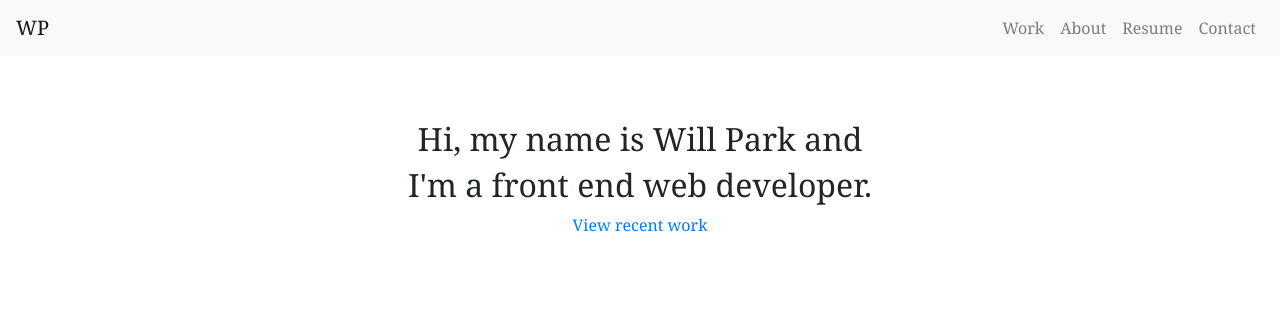
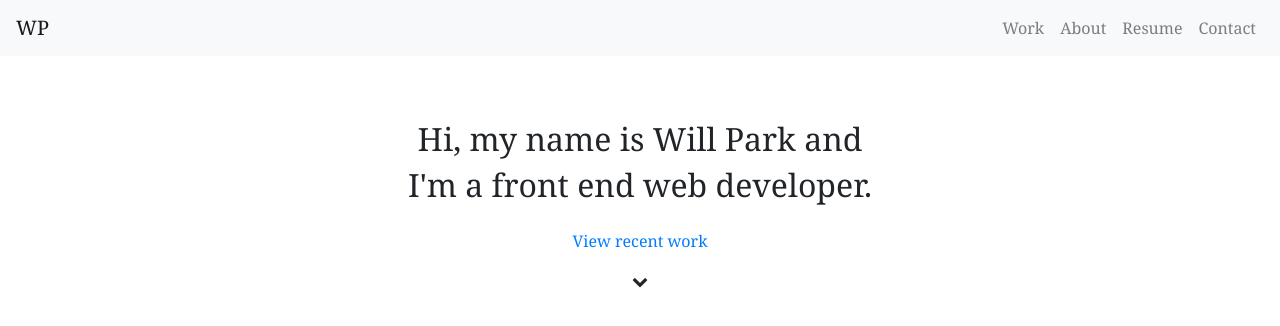
Before and after one commit to wjypark94/wpark-portfolio, a React (Create React App) app: page /about in a window 1280 px wide. Shown: the top 326 px of the page. Built offline with nearby package versions, Linux system fonts and the light colour scheme; a web font is replaced by a local one.

Commit message:
added fade to header and nav

```diff
--- a/package.json
+++ b/package.json
@@ -10,7 +10,9 @@
     "react": "^16.12.0",
     "react-bootstrap": "^1.0.0-beta.16",
     "react-dom": "^16.12.0",
-    "react-scripts": "3.3.0"
+    "react-reveal": "^1.2.2",
+    "react-scripts": "3.3.0",
+    "react-scroll": "^1.7.16"
   },
   "scripts": {
     "start": "react-scripts start",
--- a/public/index.html
+++ b/public/index.html
@@ -25,6 +25,8 @@
       Learn how to configure a non-root public URL by running `npm run build`.
     -->
 	<link href="https://fonts.googleapis.com/css?family=Georgia" rel="stylesheet">
+	<link rel="stylesheet" href="https://cdnjs.cloudflare.com/ajax/libs/font-awesome/4.7.0/css/font-awesome.min.css">
+
     <title>React App</title>
   </head>
   <body>
--- a/src/componentStyles/Header.css
+++ b/src/componentStyles/Header.css
@@ -1,3 +1,11 @@
 .header-title {
-	font-family: 'Georgia'
+	font-family: 'Georgia';
 }
+
+@media screen and (min-width: 0px){
+	h2 { font-size: 1.5rem; }
+}
+
+@media screen and (min-width: 768px){
+	h2 { font-size: 2rem; }
+}
--- a/src/components/Header.js
+++ b/src/components/Header.js
@@ -1,17 +1,33 @@
 import React, { Component } from 'react';
 import '../componentStyles/Header.css';
+import Scroll from 'react-scroll';
+import Fade from 'react-reveal/Fade';
 
 class Header extends Component {
 	render() {
+		let Link = Scroll.Link;
 		return (
 			<div className="container pt-5">
 				<div className="row">
-					<div className="col py-3 header-title">
+					<Fade bottom>
+					<div className="col-12 py-3 header-title">
 						<h2>Hi, my name is Will Park and</h2>
 						<h2>I'm a front end web developer.</h2>
+					</div>
+					</Fade>
+					<div class="col-12 pb-3">
 						<a href="/">View recent work</a>
 					</div>
 				</div>
+				<Fade bottom>
+					<div class="row">
+						<div className="col-12 arrow-wrapper w-100">
+							<Link to="about" offset={-40} spy={true} smooth={true} duration={700}>
+							<i className="fa fa-chevron-down smooth-container" aria-hidden="true" ></i>
+							</Link>
+						</div>
+					</div>
+				</Fade>
 
 			</div>
 
--- a/src/components/NavBar.js
+++ b/src/components/NavBar.js
@@ -1,6 +1,7 @@
 import React, { Component } from 'react';
 import '../componentStyles/NavBar.css';
 import { Navbar, Nav, NavItem, NavDropdown, MenuItem } from 'react-bootstrap';
+import Fade from 'react-reveal/Fade';
 
 
 
@@ -9,6 +10,7 @@ class NavBar extends Component {
 	render(){
 		return (
 			<div className="container-fluid px-0">
+				<Fade top>
 					<Navbar collapseOnSelect expand="lg" bg="light" variant="light">
 						<Navbar.Brand href="#home">WP</Navbar.Brand>
 						<Navbar.Toggle aria-controls="responsive-navbar-nav" />
@@ -21,6 +23,7 @@ class NavBar extends Component {
 							</Nav>
 						</Navbar.Collapse>
 					</Navbar>
+				</Fade>
 			</div>
 		)
 	}
```
Also changed, not shown: 1 other file (tests, documents, lock files or other folders). Lines whose indentation alone changed are shown as unchanged.
